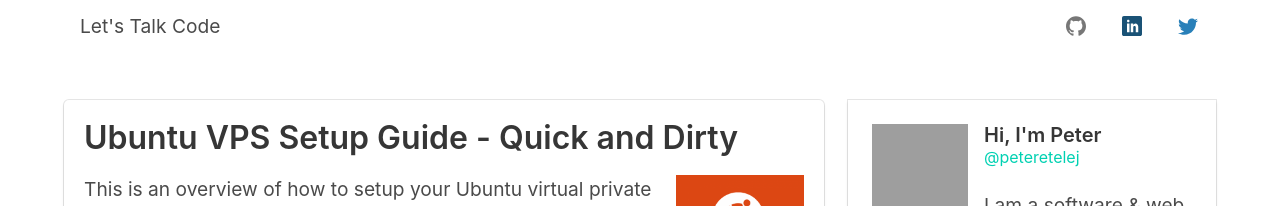
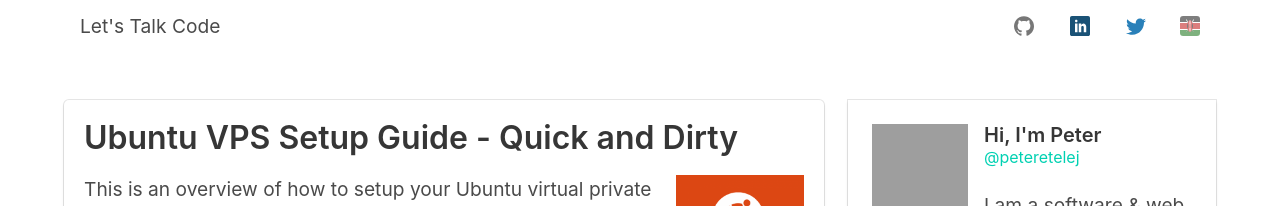
Before and after one commit to peteretelej/peteretelej.github.io, a Jekyll site: the page built from index.html, in a window 1280 px wide. Shown: the top 206 px of the page. Built offline with Jekyll 4.4.1, drawn with Linux system fonts in a browser that asks for light colours; grey boxes are pictures that could not be loaded.

Commit message:
add kenyan flag icon

```diff
--- a/_layouts/default.html
+++ b/_layouts/default.html
@@ -62,6 +62,33 @@
 								</svg>
 							</span>
 						</a>
+						<div class="navbar-item">
+							<svg id="kenyan-flag" style="opacity: 0.5; border-radius: 3px; overflow: scroll;"
+								xmlns="http://www.w3.org/2000/svg" xmlns:xlink="http://www.w3.org/1999/xlink" width="20" height="20" viewBox="0 0 512 512">
+								<defs>
+								<path id="a" stroke-miterlimit="10" d="M-28.6 47.5l1.8 1 46.7-81c2.7-.6 4.2-3.2 5.7-5.8 1-1.8 5-8.7 6.7-17.7a58 58 0 0 0-11.9 14.7c-1.5 2.6-3 5.2-2.3 7.9z"/>
+								</defs>
+								<path fill="#fff" d="M0 0h512v512H0z"/>
+								<path d="M0 0h512v153.6H0z"/>
+								<path fill="#060" d="M0 358.4h512V512H0z"/>
+								<g id="b" transform="matrix(3.2 0 0 3.2 255.8 256)">
+								<use width="100%" height="100%" stroke="#000" xlink:href="#a"/>
+								<use width="100%" height="100%" fill="#fff" xlink:href="#a"/>
+								</g>
+								<use width="100%" height="100%" transform="matrix(-1 0 0 1 511.7 0)" xlink:href="#b"/>
+								<path fill="#b00" d="M255.8 102.4c-19.2 0-51.2 51.2-60.8 76.8H0v153.6h195c9.7 25.6 41.7 76.8 60.9 76.8 19.2 0 51.2-51.2 60.8-76.8H512V179.2H316.6c-9.6-25.6-41.6-76.8-60.8-76.8z"/>
+								<path id="c" d="M316.6 332.8a220 220 0 0 0 16-76.8 220 220 0 0 0-16-76.8 220 220 0 0 0-16 76.8 220 220 0 0 0 16 76.8"/>
+								<use width="100%" height="100%" transform="matrix(-1 0 0 1 511.7 0)" xlink:href="#c"/>
+								<g fill="#fff" transform="matrix(3.2 0 0 3.2 255.8 256)">
+								<ellipse rx="4" ry="6"/>
+								<path id="d" d="M1 5.8s4 8 4 21-4 21-4 21z"/>
+								<use width="100%" height="100%" transform="scale(-1)" xlink:href="#d"/>
+								<use width="100%" height="100%" transform="scale(-1 1)" xlink:href="#d"/>
+								<use width="100%" height="100%" transform="scale(1 -1)" xlink:href="#d"/>
+								</g>
+							</svg>
+						</div>
+
 					</div><!--/.navbar-end-->
 				</div><!--/.navbar-menu-->
 			</div><!--/.container-->
```
